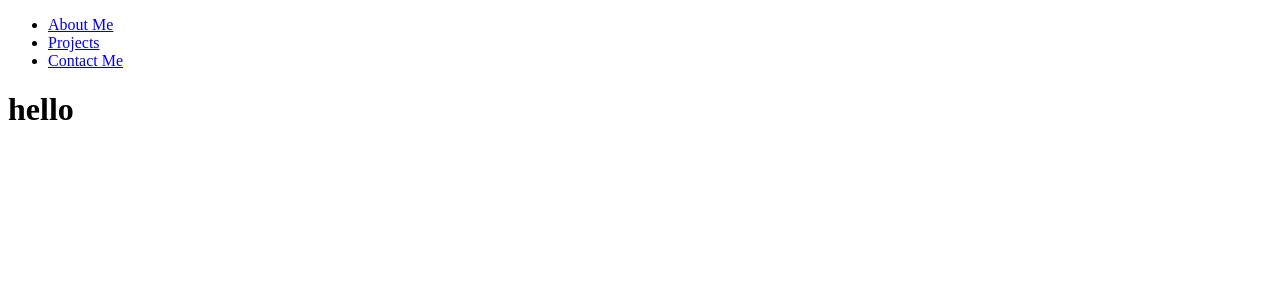
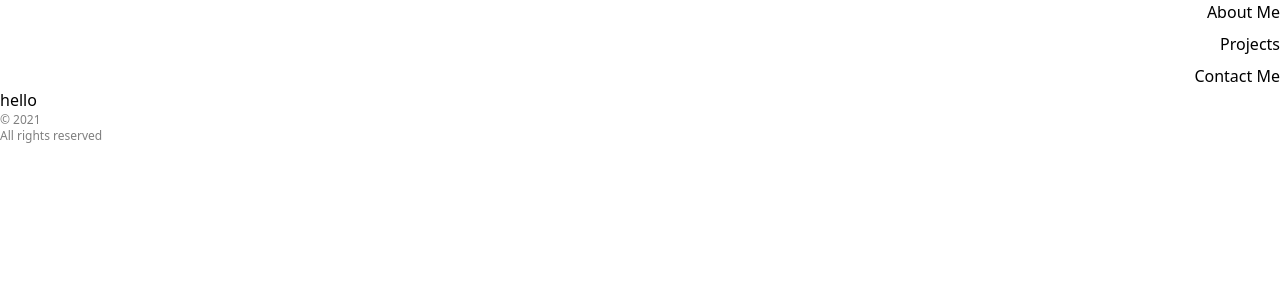
Before and after one commit to Pauldan1988/next-portfolio, a Next.js app: page / in a window 1280 px wide. Shown: the top 300 px of the page. Built offline with nearby package versions, Linux system fonts and the light colour scheme.

Commit message:
Working on footer

```diff
--- a/src/app/layout.tsx
+++ b/src/app/layout.tsx
@@ -1,5 +1,7 @@
 import React from 'react'
 import Navbar from '../components/Navbar'
+import Footer from '../components/Footer'
+import '../styles/globals.css'
 
 const Layout = function({children}: React.PropsWithChildren) {
   return (
@@ -8,7 +10,7 @@ const Layout = function({children}: React.PropsWithChildren) {
       <main>
           {children}
       </main>
-      {/* <Footer/> */}
+      <Footer/>
       </>
   )
 }
--- a/src/components/Footer.tsx
+++ b/src/components/Footer.tsx
@@ -0,0 +1,14 @@
+import React from "react";
+
+const Footer = function () {
+    return (
+        <footer>
+                <div className="flex flex-col w-full border-b-0">
+                    <p className="text-black text-opacity-50 text-xs">© 2021</p>
+                    <p className="text-black text-opacity-50 text-xs">All rights reserved</p>
+                </div>
+        </footer>
+    )
+}
+
+export default Footer
--- a/src/components/Header.tsx
+++ b/src/components/Header.tsx
@@ -2,8 +2,8 @@ import React from 'react'
 
 export default function Header() {
   return (
-    <header className="z-[999] relative">
-      <div className='fixed top-0 left-1/2 h-[4.5rem] w-full rounded-none border border-white border-opacity-40 bg-white bg-opacity-80 shadow-lg shadow-black/[0.03] backdrop-blur-[0.5rem] sm:top-6 sm:h-[36rem] sm:rounded-full'></div>
+    <header className="">
+      <div className=""></div>
     </header>
   )
 }
```
